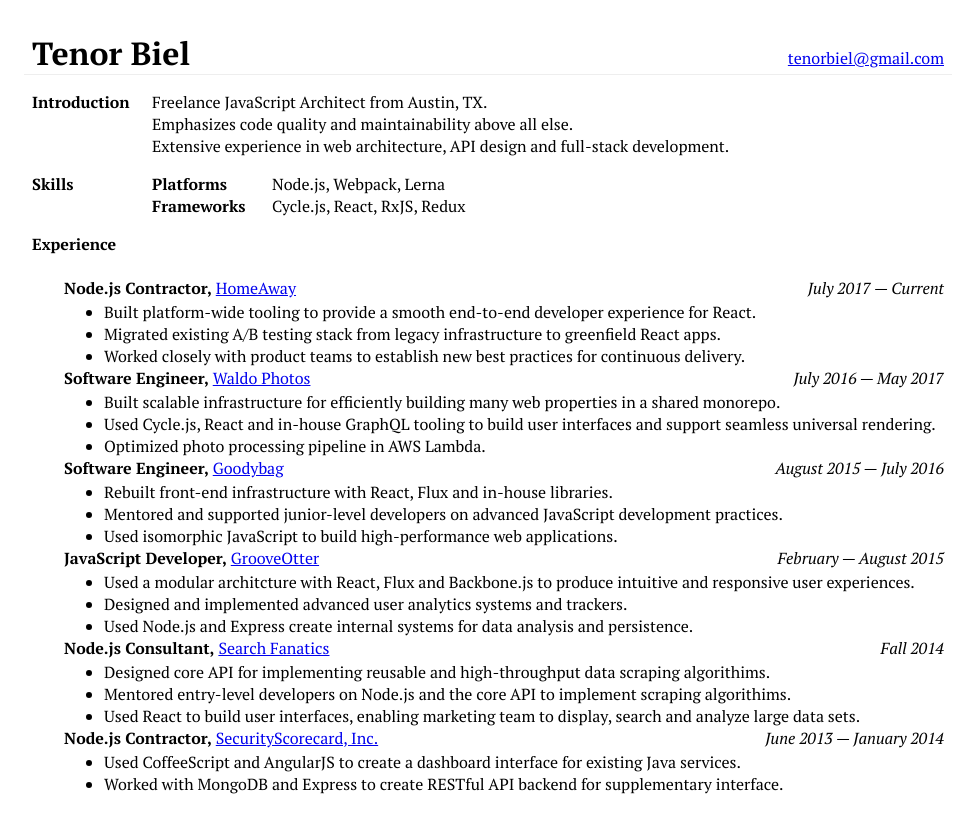
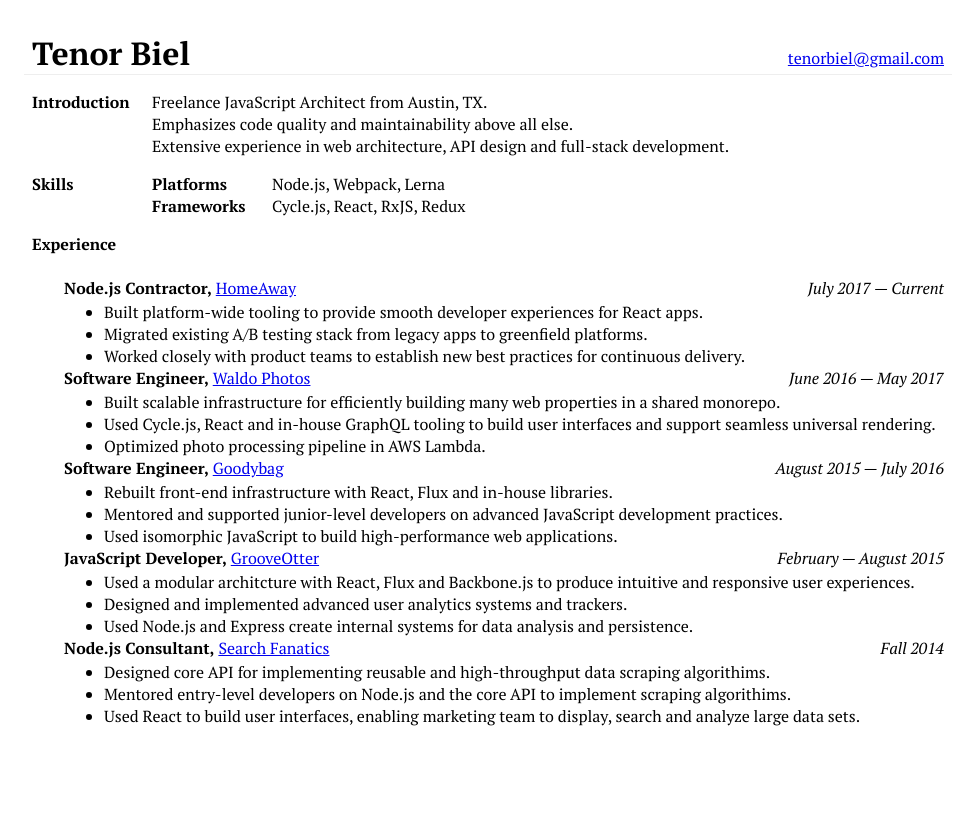
Before and after one commit to L8D/l8d.github.io, a Jekyll site: the page resume/index.html, which Jekyll copies as it is, in a window 1280 px wide. Shown: the top 833 px of the page, without its empty margins (152-1128 px from the left). Built offline with Jekyll 4.4.1, drawn with Linux system fonts in a browser that asks for light colours; Markdown is read by kramdown in place of the engine named in the settings.

Commit message:
Update index.html

```diff
--- a/resume/index.html
+++ b/resume/index.html
@@ -55,8 +55,8 @@
         </div>
 
         <ul>
-          <li>Built platform-wide tooling to provide a smooth end-to-end developer experience for React.</li>
-          <li>Migrated existing A/B testing stack from legacy infrastructure to greenfield React apps.</li>
+          <li>Built platform-wide tooling to provide smooth developer experiences for React apps.</li>
+          <li>Migrated existing A/B testing stack from legacy apps to greenfield platforms.</li>
           <li>Worked closely with product teams to establish new best practices for continuous delivery.</li>
         </ul>
 
@@ -66,7 +66,7 @@
             <a href="https://waldo.photos">Waldo Photos</a>
           </div>
 
-          <div>July 2016 &mdash; May 2017</div>
+          <div>June 2016 &mdash; May 2017</div>
         </div>
 
         <ul>
@@ -119,21 +119,6 @@
           <li>Mentored entry-level developers on Node.js and the core API to implement scraping algorithims.</li>
           <li>Used React to build user interfaces, enabling marketing team to display, search and analyze large data sets.</li>
         </ul>
-
-        <div class="entry">
-          <div>
-            <b>Node.js Contractor,</b>
-            <a href="http://securityscorecard.com/">SecurityScorecard, Inc.</a>
-          </div>
-
-          <div>June 2013 &mdash; January 2014</div>
-        </div>
-
-        <ul>
-          <li>Used CoffeeScript and AngularJS to create a dashboard interface for existing Java services.</li>
-          <li>Worked with MongoDB and Express to create RESTful API backend for supplementary interface.</li>
-        </ul>
-      </div>
     </section>
   </main>
 </body>
```
